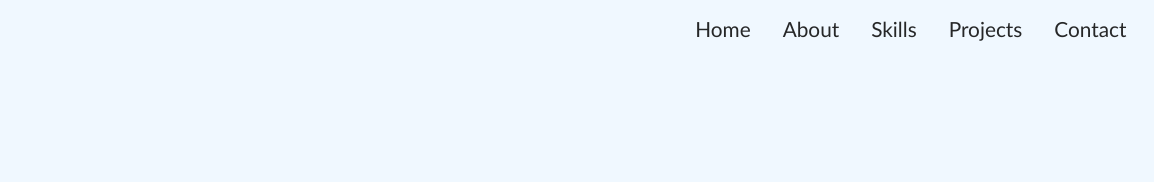
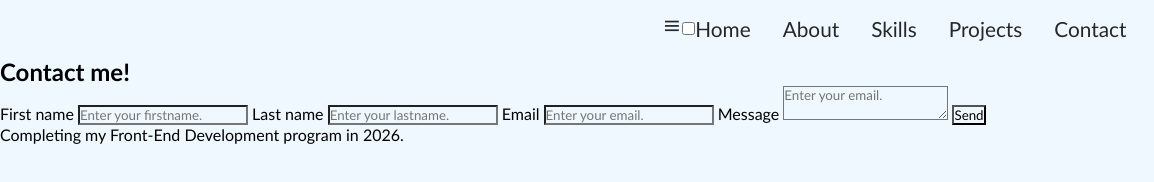
Before and after one commit to Viktorwahlqvist/Viktorwahlqvist.github.io, a plain HTML site: page Contact.html in a window 1280 px wide. Shown: the full height of the page, 0-1154 px from the left. Drawn offline with nearby package versions, Linux system fonts and the light colour scheme.

Commit message:
Update Contact.html
updatd info and layout.

```diff
--- a/Contact.html
+++ b/Contact.html
@@ -14,6 +14,10 @@
   <body>
     <header>
       <nav class="navbar-container">
+        <label for="menu-toggle" class="menu-label"
+          ><i class="bx bx-menu"></i
+        ></label>
+        <input type="checkbox" id="menu-toggle" />
         <ul>
           <li>
             <a href="index.html">Home</a>
@@ -45,5 +49,49 @@
         </ul>
       </nav>
     </header>
+    <main>
+      <section class="form-container">
+        <form action="#" method="get">
+          <h2 class="form-heading">Contact me!</h2>
+          <label class="contact-label" for="fName">First name</label>
+          <input
+            type="text"
+            name="firstname"
+            id="Fname"
+            placeholder="Enter your firstname."
+            required
+          />
+          <label for="LName">Last name</label>
+          <input
+            type="text"
+            name="lasttname"
+            id="Lname"
+            placeholder="Enter your lastname."
+            required
+          />
+          <label for="email">Email</label>
+          <input
+            type="email"
+            name="email"
+            id="email"
+            placeholder="Enter your email."
+            required
+          />
+          <label for="msg">Message</label>
+          <textarea
+            name="email"
+            id="msg"
+            placeholder="Enter your email."
+            required
+          ></textarea>
+          <button type="submit">Send</button>
+        </form>
+      </section>
+    </main>
+    <footer class="footer-container">
+      <p class="footer-p">
+        Completing my Front-End Development program in 2026.
+      </p>
+    </footer>
   </body>
 </html>
```
